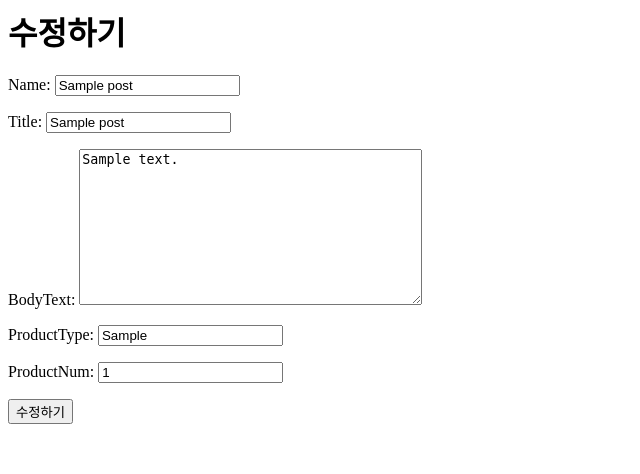
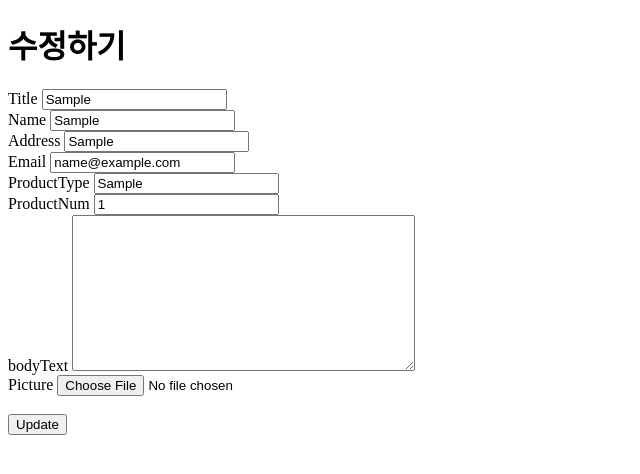
Before and after one commit to Yoon6/Giveu, a Django app: page /post/update/1 in a window 1280 px wide. Shown: the top 474 px of the page, without its empty margins (0-640 px from the left). Run offline with Django 3.2, Linux system fonts and the light colour scheme; tables that the repository leaves empty hold one stand-in row (values such as "Sample post").

Commit message:
modify model and form

```diff
--- a/write/models.py
+++ b/write/models.py
@@ -2,11 +2,14 @@
 
 # Create your models here.
 class Post(models.Model):
-    name = models.CharField(max_length=200)
-    title = models.CharField(max_length=200)
-    bodyText = models.TextField()
-    productType = models.CharField(max_length=200)
-    productNum = models.IntegerField()
+    name = models.CharField(max_length=200) # 작성자
+    title = models.CharField(max_length=200) # 제목
+    bodyText = models.TextField() # 내용
+    productType = models.CharField(max_length=200) # 후원 물품 유형
+    productNum = models.IntegerField() # 목표 개수
+    email = models.CharField(max_length=200) # 이메일
+    address = models.CharField(max_length=200) # 목적지 주소
+    picture = models.ImageField(upload_to='images/write/') # 사진
 
     def __str__(self):
         return self.title
--- a/write/templates/detail.html
+++ b/write/templates/detail.html
@@ -4,10 +4,13 @@
 <h1> 상세 페이지</h1>
 <br>
 <p>id : {{post.pk}}</p>
+<img src="{{ post.picture.url }}" style="max-height: 300px;">
 <h2>title : {{post.title}}</h2>
 <h3>name : {{post.name}}</h3>
-<p>bodyText : {{post.bodyText}}</p>
+<p>address : {{post.address}}</p>
+<p>email : {{post.email}}</p>
 <p>productType : {{post.productType}}</p>
 <p>productNum : {{post.productNum}}</p>
+<p>bodyText : {{post.bodyText}}</p>
 <br>
 <br>
--- a/write/templates/update.html
+++ b/write/templates/update.html
@@ -1,7 +1,40 @@
-<h1>수정하기</h1>
+<!DOCTYPE html>
+<html lang="en">
+<head>
+    <meta charset="UTF-8">
+    <meta name="viewport" content="width=device-width, initial-scale=1.0">
+    <title>Update the Request</title>
+</head>
+<body>
+    <h1>수정하기</h1>
 
-<form action="" method="POST">
-    {% csrf_token %}
-    {{form.as_p}}
-    <input type="submit" value="수정하기">
-</form>
+    <form action="" method="POST" enctype="multipart/form-data">
+        {% csrf_token %}
+        <span>Title</span>
+        <input type="text" name="title" value={{post.title}} required><br>
+
+        <span>Name</span>
+        <input type="text" name="name" value={{post.name}} required><br>
+
+        <span>Address</span>
+        <input type="text" name="address" value={{post.address}} required><br>
+
+        <span>Email</span>
+        <input type="text" name="email" value={{post.email}} required><br>
+
+        <span>ProductType</span>
+        <input type="text" name="productType" value={{post.productType}} required><br>
+
+        <span>ProductNum</span>
+        <input type="number" name="productNum" value={{post.productNum}} required><br>
+
+        <span>bodyText</span>
+        <textarea name="bodyText" cols="40" rows="10" value={{post.bodyText}}  required></textarea><br>
+
+        <span>Picture</span>
+        <input type="file" name="picture" required><br><br>
+
+        <button type="submit">Update</button>
+    </form>
+</body>
+</html>
--- a/write/views.py
+++ b/write/views.py
@@ -1,6 +1,5 @@
 from django.shortcuts import render, redirect, get_object_or_404
 from .models import Post
-from .forms import PostForm
 
 # Create your views here.
 
@@ -10,15 +9,19 @@
 
 
 def create(request):
-    post = Post()
-    if request.method == "POST":
-        form = PostForm(request.POST)
-        if form.is_valid():
-            form.save()
-            return redirect('home')
-    else:
-        form = PostForm()
-    return render(request, 'create.html', {'form':form})
+    if request.method == 'POST':
+        post = Post()
+        post.title = request.POST['title']
+        post.name = request.POST['name']
+        post.address = request.POST['address']
+        post.email = request.POST['email']
+        post.productType = request.POST['productType']
+        post.productNum = request.POST['productNum']
+        post.bodyText = request.POST['bodyText']
+        post.picture = request.FILES['picture']
+        post.save()
+        return redirect('detail', post.pk)
+    return render(request, 'create.html')
 
 def detail(request, post_id):
     post_detail = get_object_or_404(Post, pk=post_id)
@@ -31,11 +34,17 @@
 
 def update(request, post_id):
     post = get_object_or_404(Post, pk=post_id)
+
     if request.method == 'POST':
-        form = PostForm(request.POST, instance=post)
-        if form.is_valid():
-            form.save()
-            return redirect('home')
-    else:
-        form = PostForm(instance=post)
-    return render(request, 'update.html', {'form':form})
+        post = Post()
+        post.title = request.POST['title']
+        post.name = request.POST['name']
+        post.address = request.POST['address']
+        post.email = request.POST['email']
+        post.productType = request.POST['productType']
+        post.productNum = request.POST['productNum']
+        post.bodyText = request.POST['bodyText']
+        post.picture = request.FILES['picture']
+        post.save()
+        return redirect('detail', post.pk)
+    return render(request, 'update.html', {'post':post})
```
Also changed, not shown: write/templates/create.html (+40 -7 lines), write/templates/home.html (+20 -10 lines), write/migrations/0001_initial.py.
